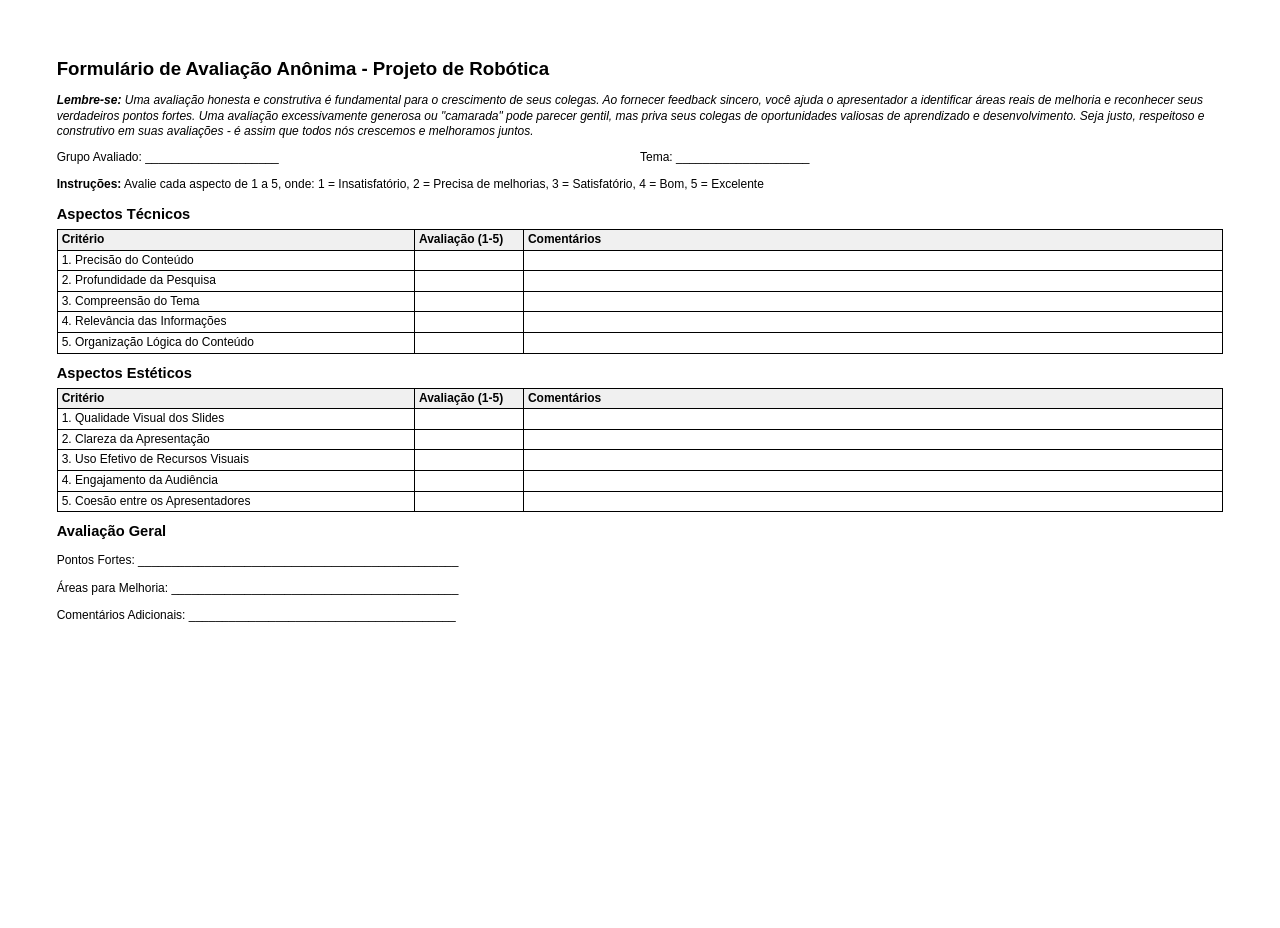
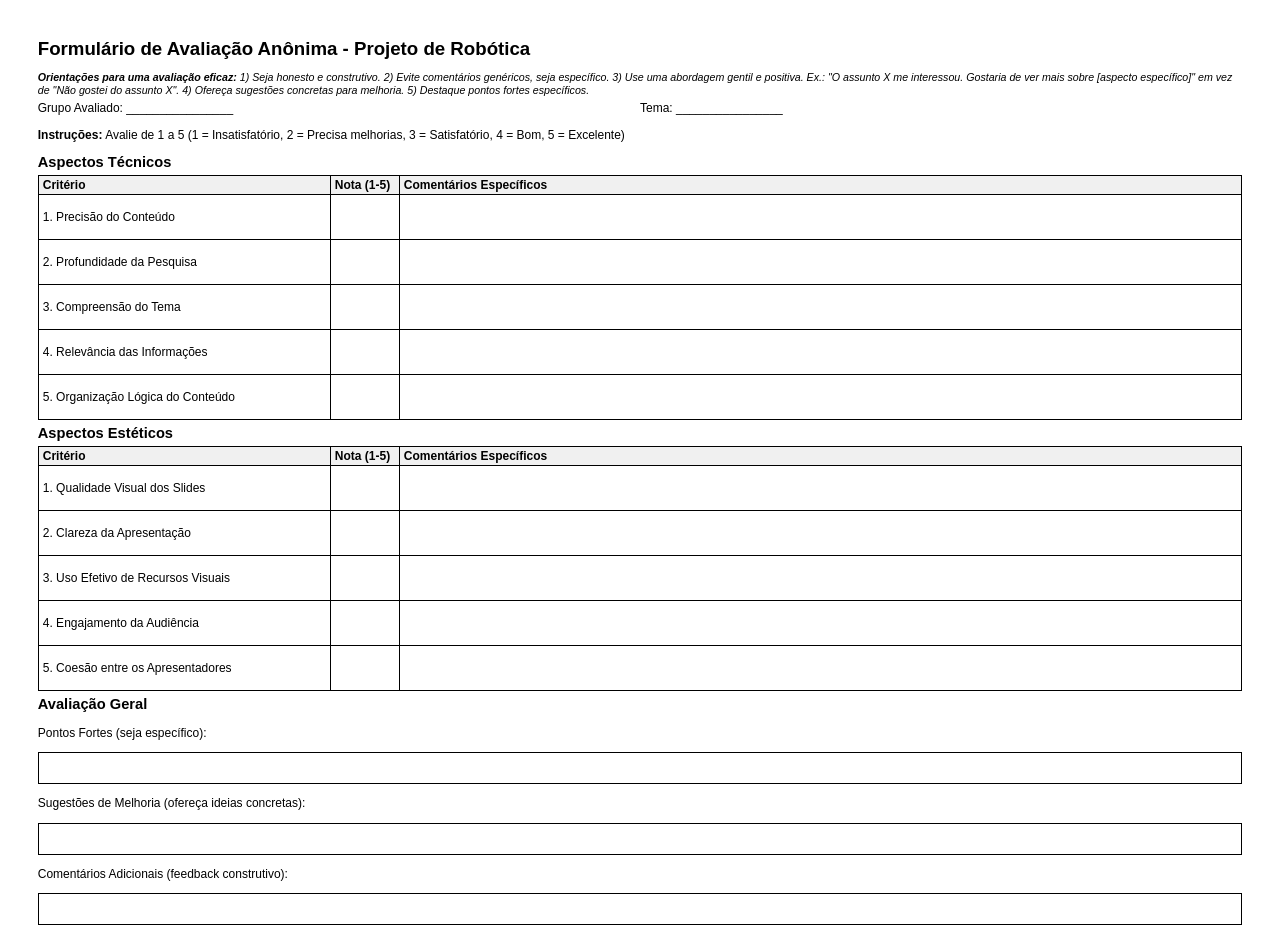
Before and after one commit to oangelo/Introducao-a-Robotica, a website: page formulario-avaliacao-robotica.html in a window 1280 px wide. Before the commit the page ends 800 px from the top, so only its background shows below. Drawn offline with Linux system fonts and the light colour scheme.

Commit message:
Melhorando formulário de introdução à robótica

```diff
--- a/formulario-avaliacao-robotica.html
+++ b/formulario-avaliacao-robotica.html
@@ -12,22 +12,22 @@
         body {
             font-family: Arial, sans-serif;
             font-size: 9pt;
-            line-height: 1.3;
-            margin: 15mm;
+            line-height: 1.2;
+            margin: 10mm;
         }
         h1 {
             font-size: 14pt;
-            margin-bottom: 10px;
+            margin-bottom: 5px;
         }
         h2 {
             font-size: 11pt;
-            margin-top: 10px;
-            margin-bottom: 5px;
+            margin-top: 5px;
+            margin-bottom: 3px;
         }
         .info {
             display: flex;
             justify-content: space-between;
-            margin-bottom: 10px;
+            margin-bottom: 5px;
         }
         .info div {
             flex: 1;
@@ -45,14 +45,23 @@
             background-color: #f0f0f0;
         }
         .rating {
-            width: 100px;
+            width: 60px;
         }
         .comment {
-            width: 60%;
+            width: 70%;
         }
         .intro {
             font-style: italic;
-            margin-bottom: 10px;
+            margin-bottom: 5px;
+            font-size: 8pt;
+        }
+        .comment-cell {
+            height: 40px; /* Aumento do espaço para comentários */
+        }
+        .general-comment {
+            height: 30px;
+            border: 1px solid #000;
+            margin-top: 2px;
         }
     </style>
 </head>
@@ -60,51 +69,47 @@
     <h1>Formulário de Avaliação Anônima - Projeto de Robótica</h1>
 
     <p class="intro">
-        <strong>Lembre-se:</strong> Uma avaliação honesta e construtiva é fundamental para o crescimento de seus colegas.
-        Ao fornecer feedback sincero, você ajuda o apresentador a identificar áreas reais de melhoria e reconhecer
-        seus verdadeiros pontos fortes. Uma avaliação excessivamente generosa ou "camarada" pode parecer gentil,
-        mas priva seus colegas de oportunidades valiosas de aprendizado e desenvolvimento. Seja justo, respeitoso
-        e construtivo em suas avaliações - é assim que todos nós crescemos e melhoramos juntos.
+        <strong>Orientações para uma avaliação eficaz:</strong> 1) Seja honesto e construtivo. 2) Evite comentários genéricos, seja específico. 3) Use uma abordagem gentil e positiva. Ex.: "O assunto X me interessou. Gostaria de ver mais sobre [aspecto específico]" em vez de "Não gostei do assunto X". 4) Ofereça sugestões concretas para melhoria. 5) Destaque pontos fortes específicos.
     </p>
 
     <div class="info">
-        <div>Grupo Avaliado: ____________________</div>
-        <div>Tema: ____________________</div>
+        <div>Grupo Avaliado: ________________</div>
+        <div>Tema: ________________</div>
     </div>
 
-    <p><strong>Instruções:</strong> Avalie cada aspecto de 1 a 5, onde: 1 = Insatisfatório, 2 = Precisa de melhorias, 3 = Satisfatório, 4 = Bom, 5 = Excelente</p>
+    <p><strong>Instruções:</strong> Avalie de 1 a 5 (1 = Insatisfatório, 2 = Precisa melhorias, 3 = Satisfatório, 4 = Bom, 5 = Excelente)</p>
 
     <h2>Aspectos Técnicos</h2>
     <table>
         <tr>
             <th>Critério</th>
-            <th class="rating">Avaliação (1-5)</th>
-            <th class="comment">Comentários</th>
+            <th class="rating">Nota (1-5)</th>
+            <th class="comment">Comentários Específicos</th>
         </tr>
         <tr>
             <td>1. Precisão do Conteúdo</td>
             <td></td>
-            <td></td>
+            <td class="comment-cell"></td>
         </tr>
         <tr>
             <td>2. Profundidade da Pesquisa</td>
             <td></td>
-            <td></td>
+            <td class="comment-cell"></td>
         </tr>
         <tr>
             <td>3. Compreensão do Tema</td>
             <td></td>
-            <td></td>
+            <td class="comment-cell"></td>
         </tr>
         <tr>
             <td>4. Relevância das Informações</td>
             <td></td>
-            <td></td>
+            <td class="comment-cell"></td>
         </tr>
         <tr>
             <td>5. Organização Lógica do Conteúdo</td>
             <td></td>
-            <td></td>
+            <td class="comment-cell"></td>
         </tr>
     </table>
 
@@ -112,39 +117,42 @@
     <table>
         <tr>
             <th>Critério</th>
-            <th class="rating">Avaliação (1-5)</th>
-            <th class="comment">Comentários</th>
+            <th class="rating">Nota (1-5)</th>
+            <th class="comment">Comentários Específicos</th>
         </tr>
         <tr>
             <td>1. Qualidade Visual dos Slides</td>
             <td></td>
-            <td></td>
+            <td class="comment-cell"></td>
         </tr>
         <tr>
             <td>2. Clareza da Apresentação</td>
             <td></td>
-            <td></td>
+            <td class="comment-cell"></td>
         </tr>
         <tr>
             <td>3. Uso Efetivo de Recursos Visuais</td>
             <td></td>
-            <td></td>
+            <td class="comment-cell"></td>
         </tr>
         <tr>
             <td>4. Engajamento da Audiência</td>
             <td></td>
-            <td></td>
+            <td class="comment-cell"></td>
         </tr>
         <tr>
             <td>5. Coesão entre os Apresentadores</td>
             <td></td>
-            <td></td>
+            <td class="comment-cell"></td>
         </tr>
     </table>
 
     <h2>Avaliação Geral</h2>
-    <p>Pontos Fortes: ________________________________________________</p>
-    <p>Áreas para Melhoria: ___________________________________________</p>
-    <p>Comentários Adicionais: ________________________________________</p>
+    <p>Pontos Fortes (seja específico):</p>
+    <div class="general-comment"></div>
+    <p>Sugestões de Melhoria (ofereça ideias concretas):</p>
+    <div class="general-comment"></div>
+    <p>Comentários Adicionais (feedback construtivo):</p>
+    <div class="general-comment"></div>
 </body>
 </html>
```
